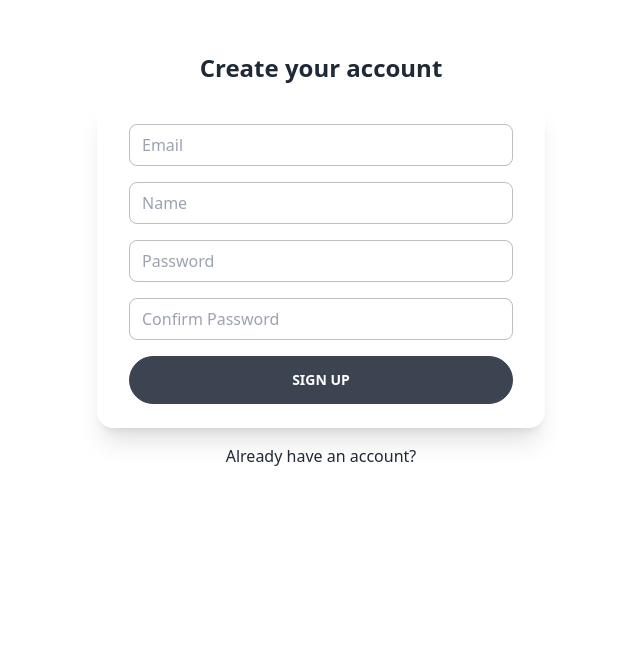
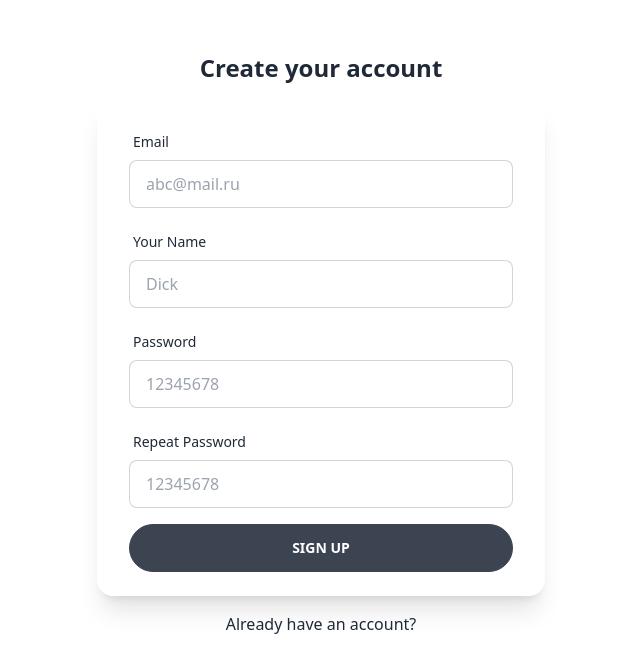
Before and after one commit to bryzZz/Course-Project, a React (Vite) app: page /register in a window 1280 px wide. Shown: the part 108-780 px from the top of the page, without its empty margins (319-959 px from the left). Built offline with nearby package versions, Linux system fonts and the light colour scheme; no server answers.

Commit message:
refactor Auth forms inputs style

```diff
--- a/src/pages/Login.tsx
+++ b/src/pages/Login.tsx
@@ -1,3 +1,4 @@
+/* eslint-disable jsx-a11y/label-has-associated-control */
 import React from "react";
 
 import { observer } from "mobx-react-lite";
@@ -22,18 +23,28 @@ export const Login: React.FC = observer(() => {
       <h2 className="text-2xl font-semibold">Login</h2>
       <div className="w-full max-w-md overflow-hidden rounded-2xl py-6 px-8 shadow-xl">
         <form className="flex flex-col gap-4" onSubmit={onSubmit}>
+          <div className="form-control w-full">
+            <label className="label">
+              <span className="label-text">Email</span>
+            </label>
             <input
-            className="rounded-lg border border-base-content border-opacity-30 bg-transparent py-2 px-3 outline-none focus:border-opacity-100"
-            placeholder="Email"
               type="email"
+              placeholder="abc@mail.ru"
+              className="input-bordered input w-full focus:border-primary focus:outline-none"
               {...register("email", { required: true })}
             />
+          </div>
+          <div className="form-control w-full">
+            <label className="label">
+              <span className="label-text">Password</span>
+            </label>
             <input
-            className="rounded-lg border border-base-content border-opacity-30 bg-transparent py-2 px-3 outline-none focus:border-opacity-100"
-            placeholder="Password"
               type="password"
+              placeholder="12345678"
+              className="input-bordered input w-full focus:border-primary focus:outline-none"
               {...register("password", { required: true })}
             />
+          </div>
           <button className="btn w-full rounded-full" type="submit">
             <Loading loading={status === "loading"} type="dots">
               Log In
--- a/src/pages/Register.tsx
+++ b/src/pages/Register.tsx
@@ -1,3 +1,4 @@
+/* eslint-disable jsx-a11y/label-has-associated-control */
 import React from "react";
 
 import { observer } from "mobx-react-lite";
@@ -28,30 +29,50 @@ export const Register: React.FC = observer(() => {
       <h2 className="text-2xl font-semibold">Create your account</h2>
       <div className="w-full max-w-md overflow-hidden rounded-2xl py-6 px-8 shadow-xl">
         <form className="flex flex-col gap-4" onSubmit={onSubmit}>
+          <div className="form-control w-full">
+            <label className="label">
+              <span className="label-text">Email</span>
+            </label>
             <input
-            className="rounded-lg border border-base-content border-opacity-30 bg-transparent py-2 px-3 outline-none focus:border-opacity-100"
-            placeholder="Email"
               type="email"
+              placeholder="abc@mail.ru"
+              className="input-bordered input w-full focus:border-primary focus:outline-none"
               {...register("email", { required: true })}
             />
+          </div>
+          <div className="form-control w-full">
+            <label className="label">
+              <span className="label-text">Your Name</span>
+            </label>
             <input
-            className="rounded-lg border border-base-content border-opacity-30 bg-transparent py-2 px-3 outline-none focus:border-opacity-100"
-            placeholder="Name"
               type="text"
+              placeholder="Dick"
+              className="input-bordered input w-full focus:border-primary focus:outline-none"
               {...register("name", { required: true })}
             />
+          </div>
+          <div className="form-control w-full">
+            <label className="label">
+              <span className="label-text">Password</span>
+            </label>
             <input
-            className="rounded-lg border border-base-content border-opacity-30 bg-transparent py-2 px-3 outline-none focus:border-opacity-100"
-            placeholder="Password"
               type="password"
+              placeholder="12345678"
+              className="input-bordered input w-full focus:border-primary focus:outline-none"
               {...register("password", { required: true })}
             />
+          </div>
+          <div className="form-control w-full">
+            <label className="label">
+              <span className="label-text">Repeat Password</span>
+            </label>
             <input
-            className="rounded-lg border border-base-content border-opacity-30 bg-transparent py-2 px-3 outline-none focus:border-opacity-100"
-            placeholder="Confirm Password"
               type="password"
+              placeholder="12345678"
+              className="input-bordered input w-full focus:border-primary focus:outline-none"
               {...register("confirmPassword", { required: true })}
             />
+          </div>
           <button className="btn w-full rounded-full" type="submit">
             <Loading loading={userStore.status === "loading"} type="dots">
               Sign Up
```
Lines whose indentation alone changed are shown as unchanged.
